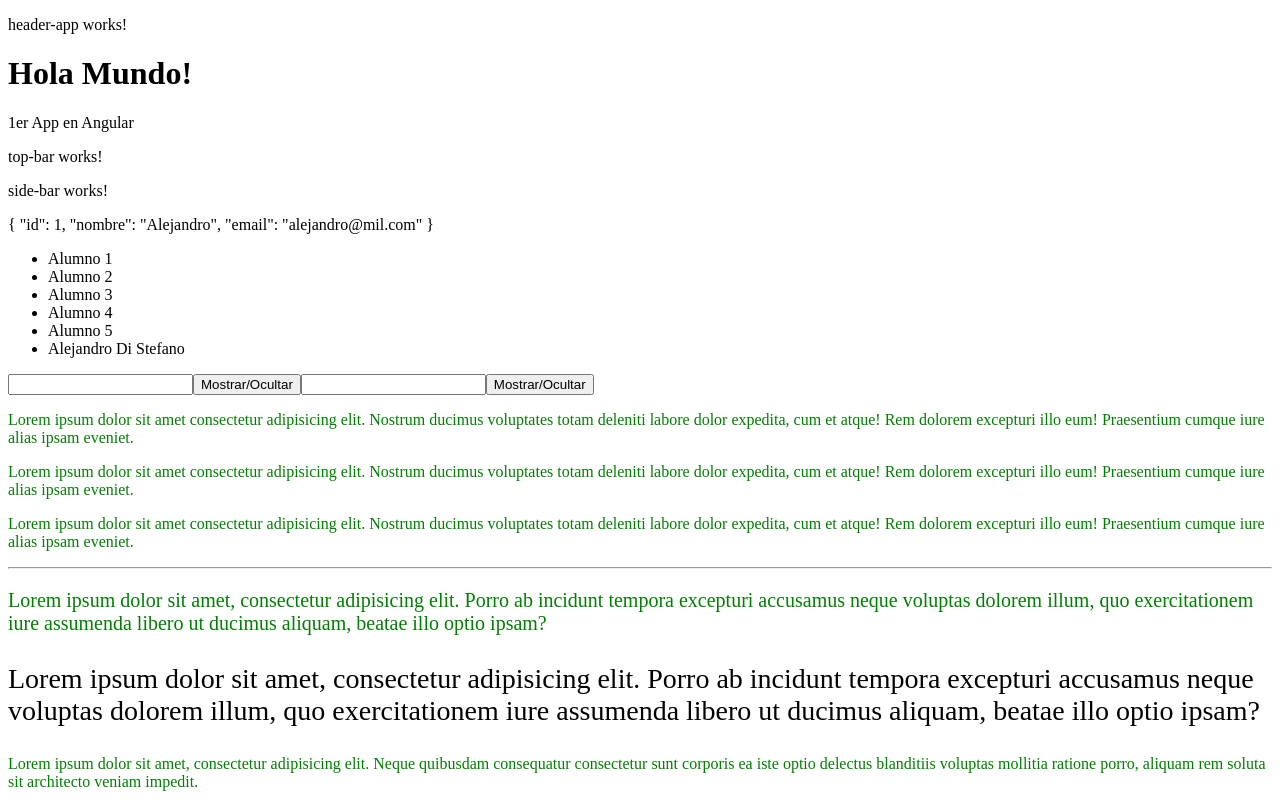
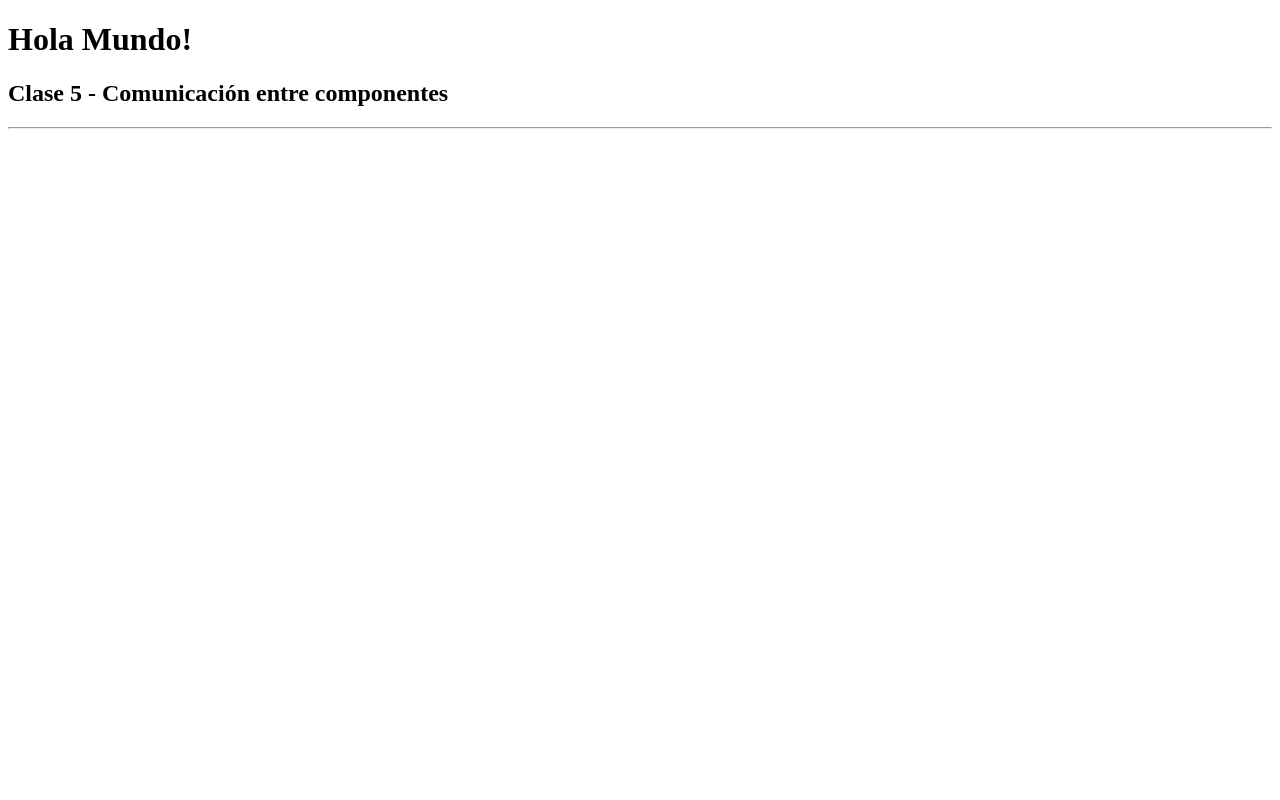
Before and after one commit to Drako01/angular__59435, an Angular app in the folder angular__59435/: page / in a window 1280 px wide. Shown: the top 800 px of the page. Built offline with nearby package versions, Linux system fonts and the light colour scheme.

Commit message:
Clase 05

```diff
--- a/angular__59435/src/app/app.component.html
+++ b/angular__59435/src/app/app.component.html
@@ -1,10 +1,11 @@
 <app-main-wapper>
-  <app-header-app />
+  <!-- <app-header-app />
   {{ title }}
   <app-top-bar />
   <app-side-bar />
+  {{ persona | json }} -->
+  <!-- <app-students /> -->
   <h1>Hola Mundo!</h1>
-  {{ persona | json }}
-  <app-students />
+  <app-comunications />
 </app-main-wapper>
 <!-- <router-outlet /> -->
--- a/angular__59435/src/app/app.module.ts
+++ b/angular__59435/src/app/app.module.ts
@@ -10,6 +10,7 @@ import { HeaderAppComponent } from './components/header-app/header-app.component
 import { StudentsComponent } from './pages/students/students.component';
 import { RoudedBlockDirective } from './shared/rouded-block.directive';
 import { FormsModule } from '@angular/forms';
+import { ComunicationsComponent } from './pages/comunications/comunications.component';
 
 @NgModule({
     declarations: [
@@ -19,7 +20,8 @@ import { FormsModule } from '@angular/forms';
         MainWapperComponent,
         HeaderAppComponent,
         StudentsComponent,
-        RoudedBlockDirective
+        RoudedBlockDirective,
+        ComunicationsComponent
     ],
     imports: [
         BrowserModule,
--- /dev/null
+++ b/angular__59435/src/app/pages/comunications/comunications.component.html
@@ -0,0 +1,4 @@
+<h2>
+  Clase 5 - Comunicación entre componentes
+</h2>
+<hr>
```
Also changed, not shown: angular__59435/src/app/pages/comunications/comunications.component.ts (added, +10 -0 lines), angular__59435/src/app/pages/comunications/comunications.component.scss (added), 1 other file (tests, documents, lock files or other folders).
